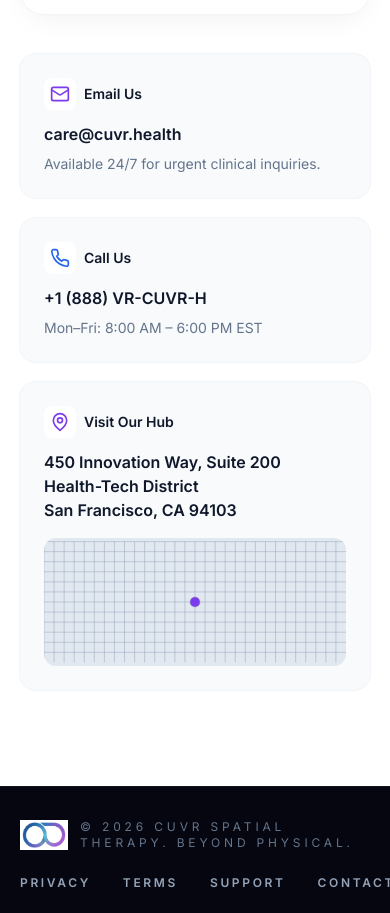
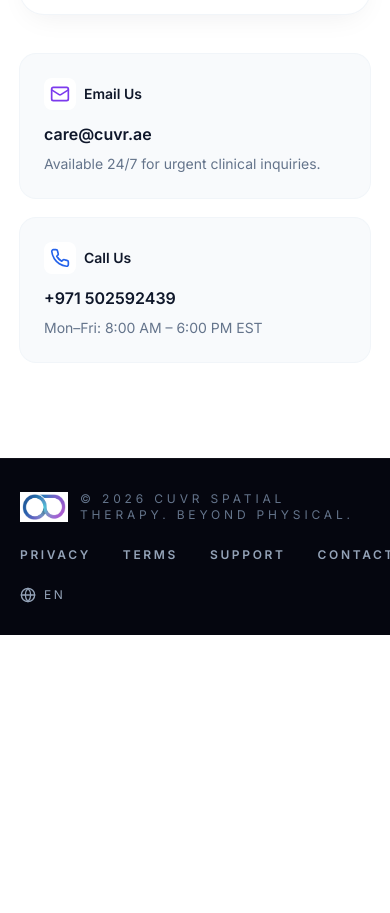
Before and after one commit to cuvr-stack/cuvr-web, a Next.js app: page /booking in a window 390 px wide. Shown: the part 1320-2233 px from the top of the page. After the commit the page ends 1955 px from the top, so only its background shows below. Built offline with nearby package versions, Linux system fonts and the light colour scheme.

Commit message:
Added Mobile number and email address for booking page

```diff
--- a/app/booking/page.tsx
+++ b/app/booking/page.tsx
@@ -92,16 +92,16 @@
           <ContactCard
             icon={<Mail className="h-5 w-5 text-brand-purple" />}
             title="Email Us"
-            primary="care@cuvr.health"
+            primary="care@cuvr.ae"
             secondary="Available 24/7 for urgent clinical inquiries."
           />
           <ContactCard
             icon={<Phone className="h-5 w-5 text-brand-blue" />}
             title="Call Us"
-            primary="+1 (888) VR-CUVR-H"
+            primary="+971 502592439"
             secondary="Mon–Fri: 8:00 AM – 6:00 PM EST"
           />
-          <ContactCard
+          {/* <ContactCard
             icon={<MapPin className="h-5 w-5 text-brand-purple" />}
             title="Visit Our Hub"
             primary={
@@ -114,7 +114,7 @@
               </>
             }
             tall
-          />
+          /> */}
         </div>
       </div>
     </section>
```
